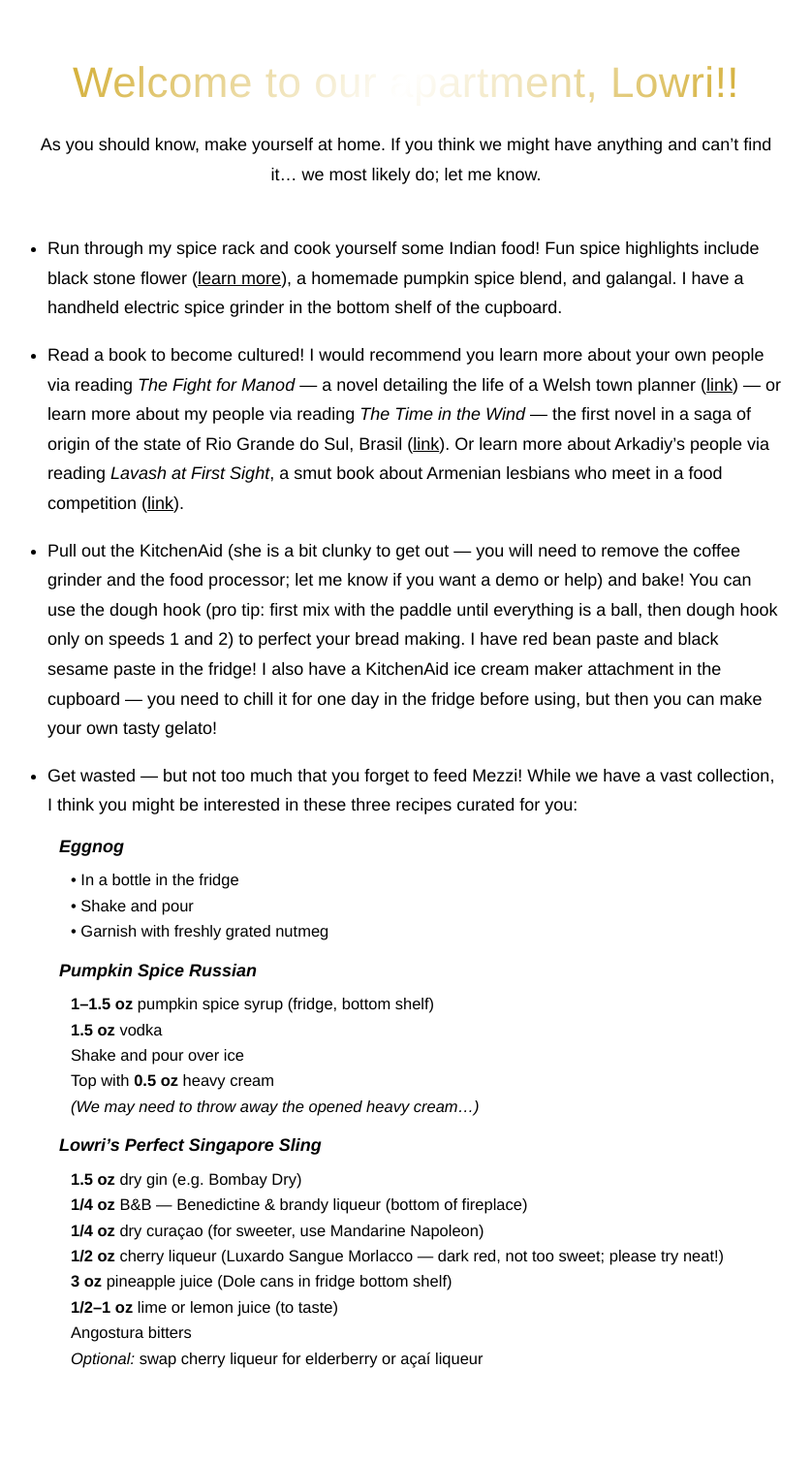
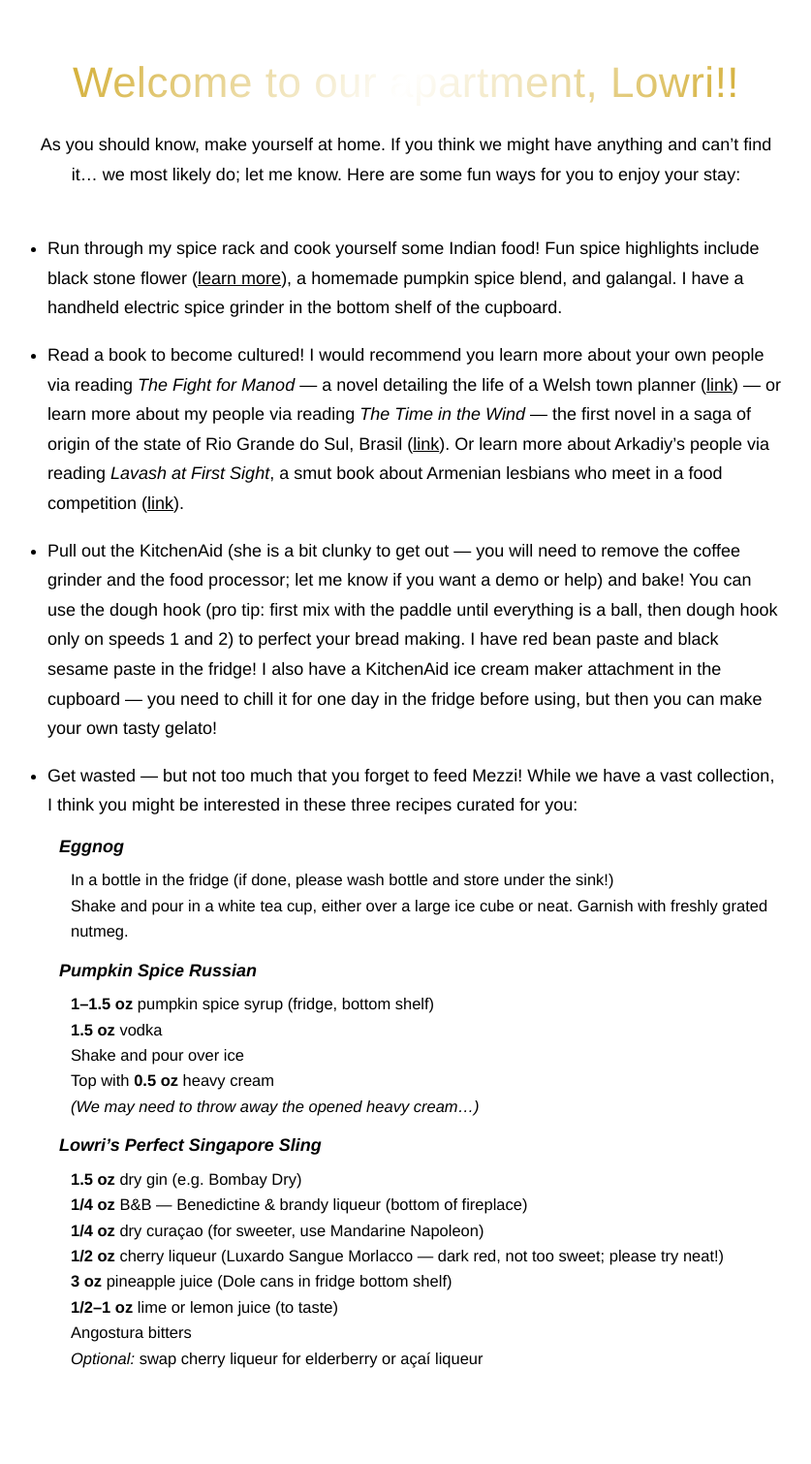
Before and after one commit to gsagostini/gsagostini.github.io, a Jekyll site: the page cocktails/menu.html, which Jekyll copies as it is, in a window 1280 px wide. Shown: the whole page at 97% size, without its empty margins (221-1058 px from the left). Built offline with Jekyll 4.4.1, drawn with Linux system fonts in a browser that asks for light colours.

Commit message:
Revise welcome message and Eggnog instructions
Updated the introduction and ingredients for Eggnog.

```diff
--- a/cocktails/menu.html
+++ b/cocktails/menu.html
@@ -99,7 +99,7 @@
 </div>
 
 <div class="intro">
-  As you should know, make yourself at home. If you think we might have anything and can’t find it… we most likely do; let me know.
+  As you should know, make yourself at home. If you think we might have anything and can’t find it… we most likely do; let me know. Here are some fun ways for you to enjoy your stay:
 </div>
 
 <ul>
@@ -138,9 +138,8 @@
     <div class="drink">
       <span class="drink-name">Eggnog</span>
       <div class="ingredients">
-        <span>• In a bottle in the fridge</span>
-        <span>• Shake and pour</span>
-        <span>• Garnish with freshly grated nutmeg</span>
+        <span> In a bottle in the fridge (if done, please wash bottle and store under the sink!)</span>
+        <span> Shake and pour in a white tea cup, either over a large ice cube or neat. Garnish with freshly grated nutmeg. </span>
       </div>
     </div>
 
```
